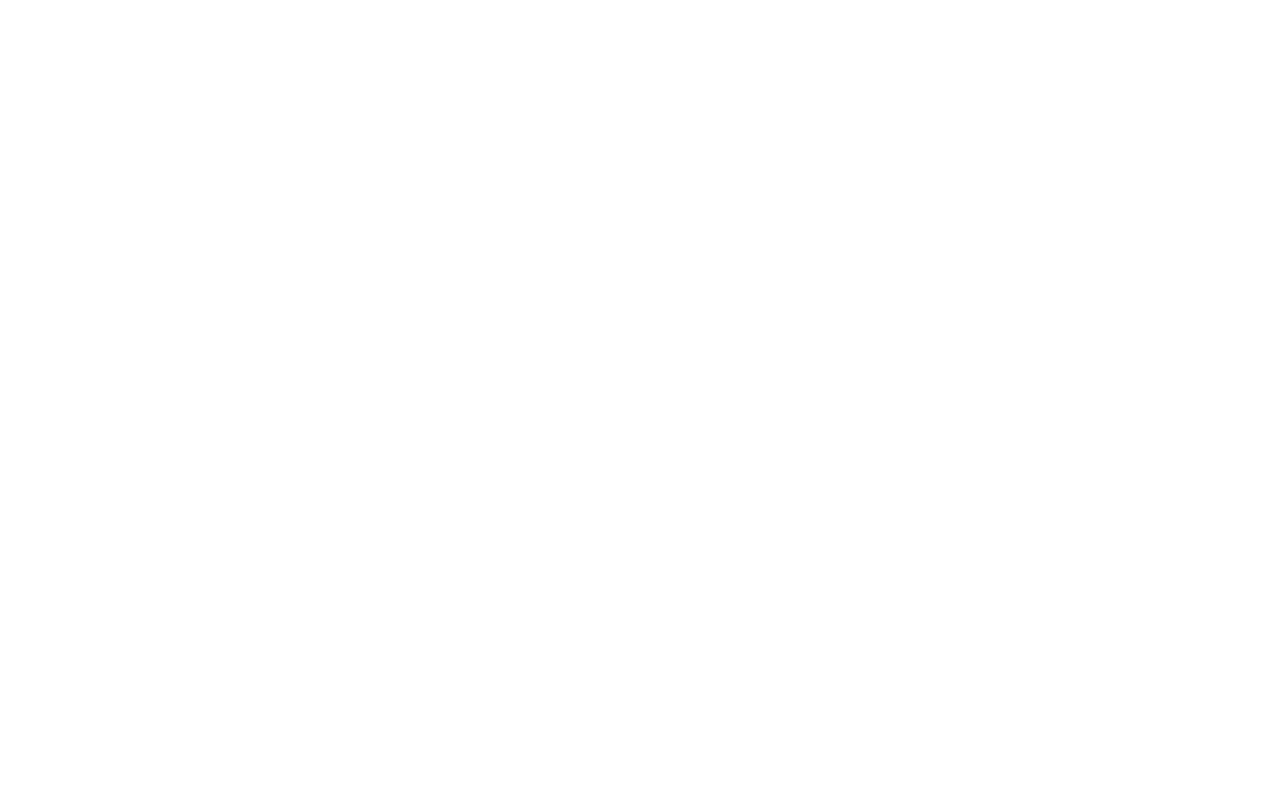
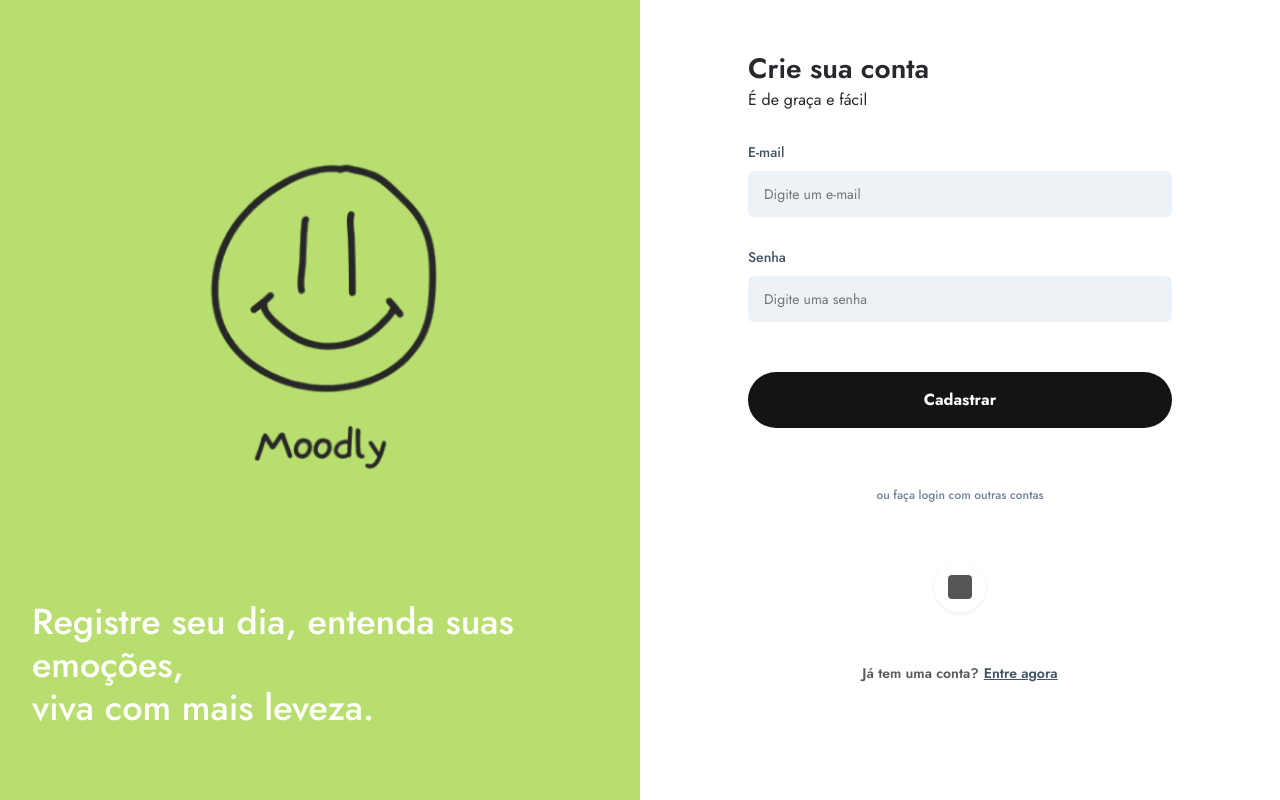
Before and after one commit to LaraSouzx/Moodly, a React (Create React App) app: page /cadastro in a window 1280 px wide. Before the commit this address had no page. Built offline with nearby package versions, Linux system fonts and the light colour scheme.

Commit message:
add: cadastrar usuario no banco de dados

```diff
--- a/package.json
+++ b/package.json
@@ -10,7 +10,7 @@
     "@testing-library/user-event": "^13.5.0",
     "bootstrap": "^5.3.6",
     "bootstrap-icons": "^1.13.1",
-    "firebase": "^11.7.2",
+    "firebase": "^11.8.0",
     "react": "^19.1.0",
     "react-calendar": "^5.1.0",
     "react-dom": "^19.1.0",
--- a/src/App.js
+++ b/src/App.js
@@ -8,7 +8,7 @@
 import {Configuracoes} from '../src/pages/configuracoes/Configuracoes';
 import "bootstrap-icons/font/bootstrap-icons.css";
 import  Login  from "../src/pages/logins/Login";
-
+import Cadastro from '../src/pages/cadastro/Cadastro';
 
 function App() {
   return (
@@ -19,6 +19,8 @@
           <Route path="/nova-emocao" element={<NovaEmocao />} />
           <Route path="/historico" element={<Historico />} />
           <Route path="/configuracoes" element={<Configuracoes />} />
+          <Route path="/cadastro" element={<Cadastro />} />
+
         </Routes>
       </div>
     </Router>
--- /dev/null
+++ b/src/components/formulario/CadastroForm.js
@@ -0,0 +1,74 @@
+import react from "react";
+import { Link } from 'react-router-dom';
+import '../formulario/style.css';
+import './cadastro.css';
+import { useState } from "react";
+import { createUserWithEmailAndPassword } from "firebase/auth";
+import { auth } from "../../firebaseConfig";
+
+export default function CadastroForm(){
+  const [email, setEmail] = useState("");
+  const [senha, setSenha] =useState("");
+  const [erro, setErro] = useState("");
+  const [sucesso, setSucesso] = useState("");
+
+  const handleCadastro = async ()=> {
+    setErro("");
+    setSucesso("");
+    try{
+      await createUserWithEmailAndPassword(auth, email, senha);
+      setSucesso("Usuário cadastrado com sucesso!");
+      setEmail("");
+      setSenha("")
+    }catch(error){
+      setErro(error.message);
+    }
+  };
+
+    return(
+        <div className="cadastro-wrapper">
+             <div className="cadastro-box">
+               <div className="cadastro-form">
+                 <div className="cadastro-header">
+                   <h2>Crie sua conta</h2>
+                   <p>É de graça e fácil</p>
+                 </div>
+
+                 <div className="form-group">
+                   <label>E-mail</label>
+                   <input type="email" placeholder="Digite um e-mail" value={email} onChange={(e) => setEmail(e.target.value)} />
+                 </div>
+
+                 <div className="form-group">
+                   <label>Senha</label>
+                   <input type="password" placeholder="Digite uma senha"  value={senha} onChange={(e) => setSenha(e.target.value)}/>
+                 </div>
+               </div>
+
+               <button className="cadastro-button" onClick={handleCadastro}>Cadastrar</button>
+
+                {erro && <p style={{ color: 'red' }}>{erro}</p>}
+                {sucesso && <p style={{ color: 'green' }}>{sucesso}</p>}
+
+
+               <div className="divider">
+                 <hr />
+                 <span>ou faça login com outras contas</span>
+                 <hr />
+               </div>
+
+               <div className="social-login">
+                 <div className="social-icon">
+                   {/* Simulação de ícone social */}
+                   <div className="icon-placeholder" />
+                 </div>
+               </div>
+
+               <div className="login-footer">
+                 <span className="text-muted">Já tem uma conta? </span>
+                 <Link to="/" className="text-link">Entre agora</Link>
+               </div>
+             </div>
+           </div>
+    );
+}
--- a/src/components/formulario/LoginForm.js
+++ b/src/components/formulario/LoginForm.js
@@ -1,5 +1,5 @@
-// src/components/LoginForm.js
 import React from 'react';
+import { Link } from 'react-router-dom';
 import '../formulario/style.css';
 
 const LoginForm = () => {
@@ -39,8 +39,8 @@
         </div>
 
         <div className="login-footer">
-          <span className="text-muted">Você já tem uma conta? </span>
-          <span className="text-link">Entre agora</span>
+          <span className="text-muted">Ainda não tem uma conta? </span>
+          <Link to="/cadastro" className="text-link">Crie agora</Link>
         </div>
       </div>
     </div>
--- /dev/null
+++ b/src/components/formulario/cadastro.css
@@ -0,0 +1,124 @@
+.cadastro-wrapper {
+  width: 50%;
+  display: flex;
+  flex-direction: column;
+  align-items: center;
+}
+
+.cadastro-box {
+  padding: 50px 0;
+  display: flex;
+  flex-direction: column;
+  align-items: center;
+  gap: 50px;
+  height: 100%;
+}
+
+.cadastro-form {
+  width: 424px;
+  display: flex;
+  flex-direction: column;
+  gap: 30px;
+}
+
+.cadastro-header h2 {
+  font-size: 28px;
+  font-weight: 600;
+  color: #27272e;
+  line-height: 38px;
+  margin: 0;
+}
+
+.cadastro-header p {
+  font-size: 16px;
+  color: #27272e;
+  margin: 0;
+}
+
+.form-group {
+  display: flex;
+  flex-direction: column;
+  gap: 8px;
+}
+
+.form-group label {
+  font-size: 14px;
+  font-weight: 500;
+  color: #425466;
+}
+
+.form-group input {
+  height: 46px;
+  border: none;
+  border-radius: 6px;
+  background-color: #edf2f7;
+  padding: 0 16px;
+  font-size: 14px;
+}
+
+.cadastro-button {
+  width: 424px;
+  padding: 16px 24px;
+  background-color: #141416;
+  color: #fcfcfd;
+  border: none;
+  border-radius: 90px;
+  font-weight: 700;
+  font-size: 16px;
+  cursor: pointer;
+}
+
+.divider {
+  width: 424px;
+  display: flex;
+  align-items: center;
+  gap: 24px;
+  color: #718096;
+  font-size: 12px;
+  font-weight: 500;
+}
+
+.divider hr {
+  flex: 1;
+  border: none;
+  height: 1px;
+  background-color: #edf2f7;
+}
+
+.social-login {
+  width: 424px;
+  display: flex;
+  justify-content: center;
+  gap: 40px;
+}
+
+.social-icon {
+  width: 52px;
+  height: 52px;
+  background: white;
+  box-shadow: 0 1px 3px rgba(50, 50, 71, 0.1);
+  border-radius: 50%;
+  display: flex;
+  align-items: center;
+  justify-content: center;
+}
+
+.icon-placeholder {
+  width: 24px;
+  height: 24px;
+  background-color: #555;
+  border-radius: 4px;
+}
+
+.login-footer {
+  display: flex;
+  gap: 5px;
+  font-size: 14px;
+  font-weight: 600;
+  color: #718096;
+}
+
+.text-link {
+  color: #425466;
+  cursor: pointer;
+}
--- /dev/null
+++ b/src/pages/cadastro/Cadastro.js
@@ -0,0 +1,22 @@
+import { auth } from "../../firebaseConfig";
+import { GoogleAuthProvider, signInWithPopup, getAuth } from "firebase/auth";
+import '../logins/style.css';
+import logo from '../../assets/logo.png';
+import CadastroForm from '../../components/formulario/CadastroForm';
+
+function Cadastro(){
+    return(
+    <div className="login-container">
+        <div className="fundo-verde">
+             <img src={logo} alt="Logo" className="logo-img"/>
+             <h3 className="frase">Registre seu dia, entenda suas emoções, <br/> viva com mais leveza.</h3>
+        </div>
+         <CadastroForm />
+
+    </div>
+    );
+}
+
+
+
+export default Cadastro;
```
Also changed, not shown: 1 other file (tests, documents, lock files or other folders).
